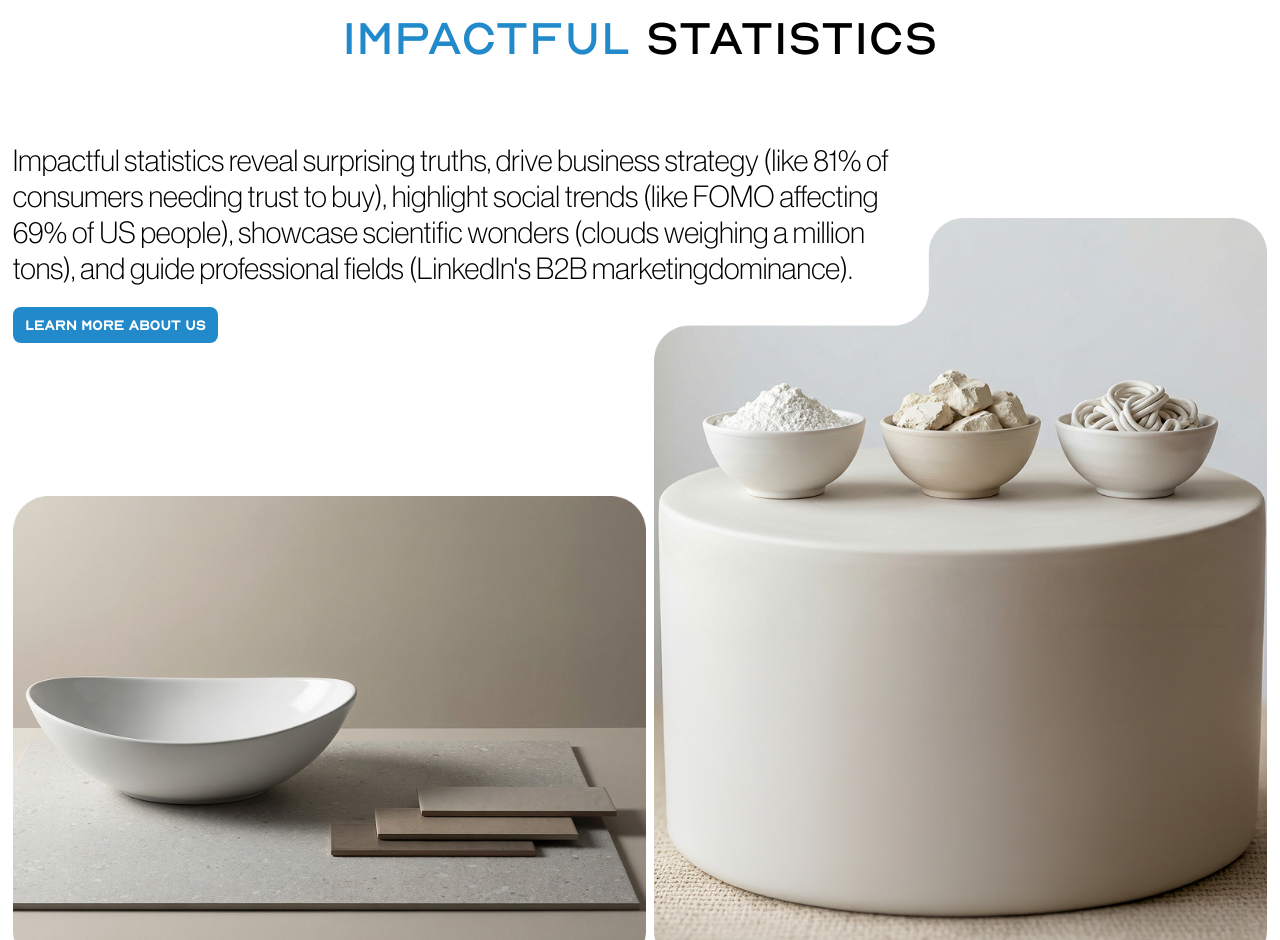
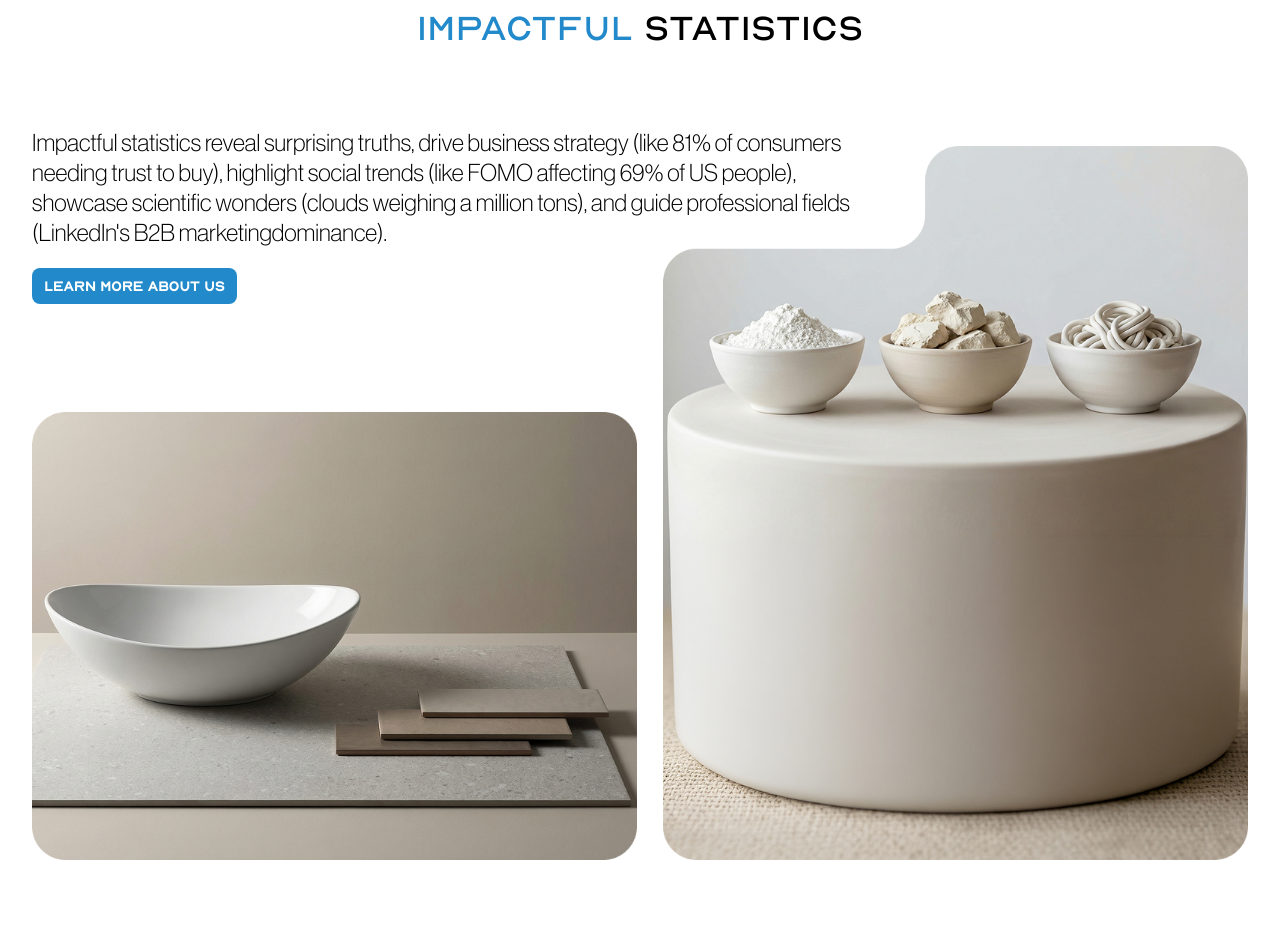
Before and after one commit to Almeao/unimin_main, a React (Vite) app: page / in a window 1280 px wide. Shown: the part 1860-2800 px from the top of the page. Built offline with nearby package versions, Linux system fonts and the light colour scheme.

Commit message:
in home page change the widht of all page like 95vw and try most of spacing issiue in the page

```diff
--- a/src/App.jsx
+++ b/src/App.jsx
@@ -9,6 +9,7 @@ import { ScrollTrigger } from "gsap/ScrollTrigger";
 
 
 import Home from "./pages/home";
+import About from "./pages/About";
 import ClickSpark from "./components/ClickSpark";
 
 gsap.registerPlugin(ScrollTrigger);
@@ -46,6 +47,7 @@ function App() {
 
       <Routes>
         <Route path="/" element={<Home />} />
+        <Route path="/About" element={<About />} />
       </Routes>
     </ClickSpark>
     </ReactLenis>
--- a/src/components/Footer.jsx
+++ b/src/components/Footer.jsx
@@ -51,7 +51,7 @@ const Footer = () => {
 
             {/* Desktop Footer */}
             <div
-                className="hidden sm:flex h-[80vh] w-[100vw] bg-cover bg-center bg-no-repeat mt-[15%] justify-center text-sm
+                className="hidden sm:flex h-auto w-[100vw] bg-cover bg-center bg-no-repeat mt-[15%] justify-center text-sm pt-10
                 md:text-base
                 lg:text-lg
                 xl:text-xl
@@ -62,11 +62,11 @@ const Footer = () => {
                 style={{ backgroundImage: `url(${footer_bg})` }}
             >
 
-                <div className="h-auto w-[98vw] flex flex-col items-center justify-between gap-15  font-[nordb]
+                <div className="h-auto w-[95vw] flex flex-col items-center justify-between gap-25  font-[nordb]
 
         ">
                     {/* footer part1 */}
-                    <div className="h-auto w-[98vw] flex  justify-between  gap-10 "
+                    <div className="h-auto w-[95vw] flex  justify-between  gap-10 "
 
                     >
 
@@ -121,7 +121,7 @@ const Footer = () => {
                         </div>
                     </div>
                     {/* footer part2 */}
-                    <div className="h-auto w-[98vw]  ">
+                    <div className="h-auto w-[95vw]  ">
                         <div className="h-auto w-[100%]  flex flex-col items-center text-white text-start font-[nordl]  justify-between gap-5">
                             <div className="w-[100%] flex items-center justify-start gap-[2%] [--social-icon-size:3.2%]">
                                 {socialLinks.map((social) => {
@@ -176,11 +176,11 @@ const Footer = () => {
                 className=" sm:hidden h-auto w-[100vw] bg-cover bg-center bg-no-repeat pt-5 mt-[15%] font-[nordb] flex justify-center"
                 style={{ backgroundImage: `url(${footer_bg_mobail})` }}
             >
-                <div className="h-auto w-[98vw] flex flex-col items-center justify-between gap-15
+                <div className="h-auto w-[95vw] flex flex-col items-center justify-between gap-15
 
         ">
                     {/* footer part1 */}
-                    <div className="h-auto w-[98vw] flex flex-col justify-between items-center gap-15 "
+                    <div className="h-auto w-[95vw] flex flex-col justify-between items-center gap-15 "
 
                     >
 
@@ -229,7 +229,7 @@ const Footer = () => {
                         </div>
                     </div>
                     {/* footer part2 */}
-                    <div className="h-auto w-[98vw]   ">
+                    <div className="h-auto w-[95vw]   ">
                         <div className="h-auto w-[100%]  flex flex-col items-center text-white text-center font-[nordl] justify-between gap-5">
                             <div className=" w-[100%] flex items-center  justify-center gap-6 ">
                                 {socialLinks.map((social) => {
--- a/src/components/Nav_bar.jsx
+++ b/src/components/Nav_bar.jsx
@@ -208,7 +208,7 @@ function Nav_bar() {
   };
 
   return (
-    <header className="relative z-50 flex h-[5vh] w-[98vw] justify-between">
+    <header className="relative z-50 flex h-[5vh] w-[95vw] justify-between">
       <Link to="/" className="z-50 flex items-center">
         <img
           src={logo}
@@ -291,7 +291,7 @@ function Nav_bar() {
       </div>
 
       {/* nav links for big screen desktop/laptop */}
-      <div className="absolute z-40 hidden h-[5vh] w-[98vw] grow items-center justify-center gap-8 lg:flex">
+      <div className="absolute z-40 hidden h-[5vh] w-[95vw] grow items-center justify-center gap-8 lg:flex">
   {navLinkes.map((link) => {
     return (
       <Link
--- a/src/pages/About.jsx
+++ b/src/pages/About.jsx
@@ -1,8 +1,75 @@
 import React from 'react'
+import gsap from "gsap";
+import { ScrollTrigger } from "gsap/ScrollTrigger";
+
+import Nav_bar from "../components/Nav_bar";
+import Footer from "../components/Footer";
+import AllBtn from "../components/Allbtn";
 
 const About = () => {
   return (
-    <div>About</div>
+    <div className="
+
+
+    flex
+    justify-center
+    h-auto
+   w-screen
+
+    ">
+
+
+      <div className="
+      w-[100vw]
+
+      h-auto
+      mt-[1%]
+      bg-[var(--bgcolor)]
+      flex
+      flex-col
+
+      items-center
+
+      ">
+        <Nav_bar />
+
+        {/* part1 */}
+        <div className='h-auto w-[98vw] flex justify-center items-center text-center uppercase  border-t-2 border-[var(--colorblue)] border-b-2 border-[var(--colorblue)] text-[7vw] leading-[1] font-[nordm]'>
+          <h1>A top global <span className='text-[var(--colorblue)]'> supplier <br /> of premium minerals .</span></h1>
+        </div>
+
+        {/* part2 */}
+
+
+        <div className=" w-[98vw] h-[100v] grid grid-cols-1 grid-rows-10 gap-4 bg-amber-300
+        sm:grid-cols-8 sm:grid-rows-7
+        ">
+          <div className="row-span-4
+          sm:col-span-2 sm:row-span-5
+          ">1</div>
+
+          <div className="row-span-2 row-start-5
+          sm:col-span-6 sm:row-span-3 sm:col-start-3
+          ">2</div>
+
+          <div className="row-span-3 row-start-7
+          sm:col-span-5 sm:row-span-2 sm:col-start-1 sm:row-start-6
+          ">3</div>
+
+          <div className="row-start-10
+          sm:col-span-3 sm:row-span-3 sm:col-start-6 sm:row-start-5
+          ">4</div>
+
+        </div>
+
+
+
+
+
+
+      </div>
+    </div>
+
   )
 }
 
--- a/src/pages/home.jsx
+++ b/src/pages/home.jsx
@@ -86,7 +86,7 @@ function Home() {
         <Nav_bar />
 
         {/* part1 */}
-        <div className="w-[98vw] h-auto border-t-2 border-[var(--colorblue)] mt-[2%]
+        <div className="w-[95vw] h-auto border-t-2 border-[var(--colorblue)] mt-[2%]
         sm:border-t-3
         md:mt-[1%]
         2xl:border-t-4
@@ -94,7 +94,7 @@ function Home() {
           <img src={home_page_logo} alt="" className="object-contain h-auto" />
         </div>
         {/* part2 */}
-        <div className="w-[98vw] h-auto flex items-center   border-t-2  border-b-2 border-[var(--colorblue)]
+        <div className="w-[95vw] h-auto flex items-center   border-t-2  border-b-2 border-[var(--colorblue)]
         sm:border-t-3  border-b-3
         ">
           <p className="text-lg  uppercase font-[haasr] font-medium tracking-wider
@@ -109,7 +109,7 @@ function Home() {
           ">minerals and more</p>
         </div>
         {/* part3*/}
-        <div className="w-[100vw] h-auto relative mt-[2%] flex justify-center items-start bg-amber-400">
+        <div className="w-[100vw] h-auto relative mt-[2%] flex justify-center items-start ">
           {/* part3 main image div*/}
           <div
             className="h-[100vh] w-[100vw] bg-cover bg-center bg-no-repeat "
@@ -123,7 +123,7 @@ function Home() {
 
 
           <div
-            className="h-[35vh] w-[98vw] grid grid-cols-2 grid-rows-2 gap-4 absolute top-[73%]
+            className="h-[35vh] w-[95vw] grid grid-cols-2 grid-rows-2 gap-4 absolute top-[73%]
                 md:h-[40vh] md:top-[70%]
                 lg:h-[50vh] lg:top-[63%]
                 xl:h-[60vh] xl:top-[55%]"
@@ -172,7 +172,7 @@ function Home() {
 
         {/* part4 */}
 
-        <div className="h-[50vh] w-[98vw]  mt-[20%] flex flex-col items-center justify-center
+        <div className="h-[50vh] w-[95vw]  mt-[20%] flex flex-col items-center justify-center
         sm:mt-[15%]
         md:mt-[10%]
         lg:mt-[15%]
@@ -229,33 +229,48 @@ function Home() {
 
 
         {/* part5 */}
-        <div className="h-auto w-[98vw] mt-[10%]  relative flex flex-col items-center
+        <div className="h-auto w-[95vw] mt-[10%]  relative flex flex-col items-center
 
         ">
   {/* heading of the part */}
-          <h2 className=" text-lg font-[nordm] text-center
-              sm:
+  <h2
+    className=" text-lg font-[nordm] text-center
+              sm:text-xl
               md:text-2xl
               lg:text-3xl
-              xl:text-5xl
-              2xl:text-6xl
+              xl:text-4xl
+              2xl:text-5xl
 
 
             "
-          > <span className="text-[var(--colorblue)]">IMPACTFUL</span> STATISTICS</h2>
+  >
+    <span className="text-[var(--colorblue)]">IMPACTFUL</span> STATISTICS
+  </h2>
 
   {/* text and btn */}
-          <div className=" w-[100%] flex  flex-col items-start mt-5
-          sm:w-[]
-          ">
-            <p className="text-xs mt-[5%] font-[haaslt] text-start
-              sm:text-xs sm:w-[70%]
-              md:text-lg
-              lg:text-lg
-              xl:text-3xl
-              2xl:text-4xl
+  <div
+    className=" w-[100%] flex  flex-col items-start mt-5
+          sm:w-[100%]
           "
-            >Impactful statistics reveal surprising truths, drive business strategy (like 81% of consumers needing trust to buy), highlight social trends (like FOMO affecting 69% of US people), showcase scientific wonders (clouds weighing a million tons), and guide professional fields (LinkedIn's B2B marketingdominance).</p>
+  >
+    <p
+      className="text-xs mt-[5%] font-[haaslt] text-start
+              sm:text-xs sm:w-[65vw] sm:leading-[1.35]
+              md: md:leading-[1.35]
+              lg:text-lg lg:leading-[1.35]
+              xl:text-2xl xl:leading-[1.25]
+              2xl:text-3xl 2xl:leading-[1.25]
+              [@media_screen_and_(min-width:2300px)]:text-4xl
+
+            "
+    >
+      Impactful statistics reveal surprising truths, drive business strategy
+      (like 81% of consumers needing trust to buy), highlight social trends
+      (like FOMO affecting 69% of US people), showcase scientific wonders
+      (clouds weighing a million tons), and guide professional fields
+      (LinkedIn's B2B marketingdominance).
+    </p>
+
     <AllBtn
       text="LEARN MORE ABOUT US"
       to="/About.jsx"
@@ -265,40 +280,55 @@ function Home() {
               2xl:text-xl
               "
       bgClass="bg-[var(--colorblue)]"
-              textClass="text-white"
-              particleClass="bg-white"
-              hoverTextColor="var(--colorblue)"
+
+
     />
-
   </div>
 
+  {/* img div */}
+  <div
+    className="w-[95vw] h-auto mt-[-10%] flex flex-col items-center justify-between gap-2
+          sm:flex-row sm:items-end sm:gap-[2vw] sm:mt-[-15%]
+          md:gap-[2vw] md:mt-[-12%]
+          lg:gap-[2vw] lg:mt-[-13%]
+          xl:gap-[2vw]
+          [@media_screen_and_(min-width:1800px)]:mt-[-10%]
+          2xl:gap-[2vw] 2xl:mt-[-13%]
 
-          {/* img div */}
-          <div className="w-[98vw] h-auto mt-[-10%] flex flex-col items-center justify-between gap-2
-          sm:flex-row sm:items-end
-          2xl:gap-0.5
-          ">
+          "
+  >
+    {/* img 1 */}
+    <div
+      className="order-1 overflow-hidden
+           sm:order-2
+             min-[1900px]:h-[120vh]
+           "
+    >
+      <img
+        src={Subtract}
+        alt=""
+        className=" h-[100%] w-[100%] object-contain
 
-
-            {/* img 1 */}
-            <div className="order-1
-           sm:order-2
-
-           ">
-              <img src={Subtract} alt="" className=" h-[100%] w-[100%] object-contain
-
-            "/>
-            </div>
-            {/* img 2 */}
-            <div className="order-2
-           sm:order-1
-
-           ">
-              <img src={Subtract2} alt="" className="h-[100%] w-[100%] object-contain
-
-            " />
+            "
+      />
     </div>
 
+    {/* img 2 */}
+    <div
+      className="order-2
+           sm:order-1
+              min-[1900px]:h-[80vh]
+
+           "
+    >
+      <img
+        src={Subtract2}
+        alt=""
+        className="h-[100%] w-[100%] object-contain
+
+            "
+      />
+    </div>
   </div>
 </div>
 
@@ -306,7 +336,7 @@ function Home() {
         {/* part6 */}
 
 
-        <div className="h-[70vh]  w-[98vw] mt-[10%] flex flex-col gap-[5%]
+        <div className="h-[70vh]  w-[95vw] mt-[10%] flex flex-col gap-[5%]
                 md:h-[80vh]
                 lg:h-[95vh]
 
@@ -330,7 +360,7 @@ function Home() {
 
         {/* part7 */}
 
-        <div className="h-auto w-[98vw]  mt-[5%] flex flex-col items-center">
+        <div className="h-auto w-[95vw]  mt-[5%] flex flex-col items-center">
           <h2 className=" text-lg font-[nordm] text-center
               sm:
               md:text-2xl
@@ -342,7 +372,7 @@ function Home() {
             "
           > <span className="text-[var(--colorblue)]">LATEST</span> BLOGS</h2>
 
-          <div className="w-[98vw] h-auto flex flex-col items-center gap-5 mt-[10%]
+          <div className="w-[95vw] h-auto flex flex-col items-center gap-5 mt-[10%]
           sm:flex-row
           "
           >
```
Lines whose indentation alone changed are shown as unchanged.
